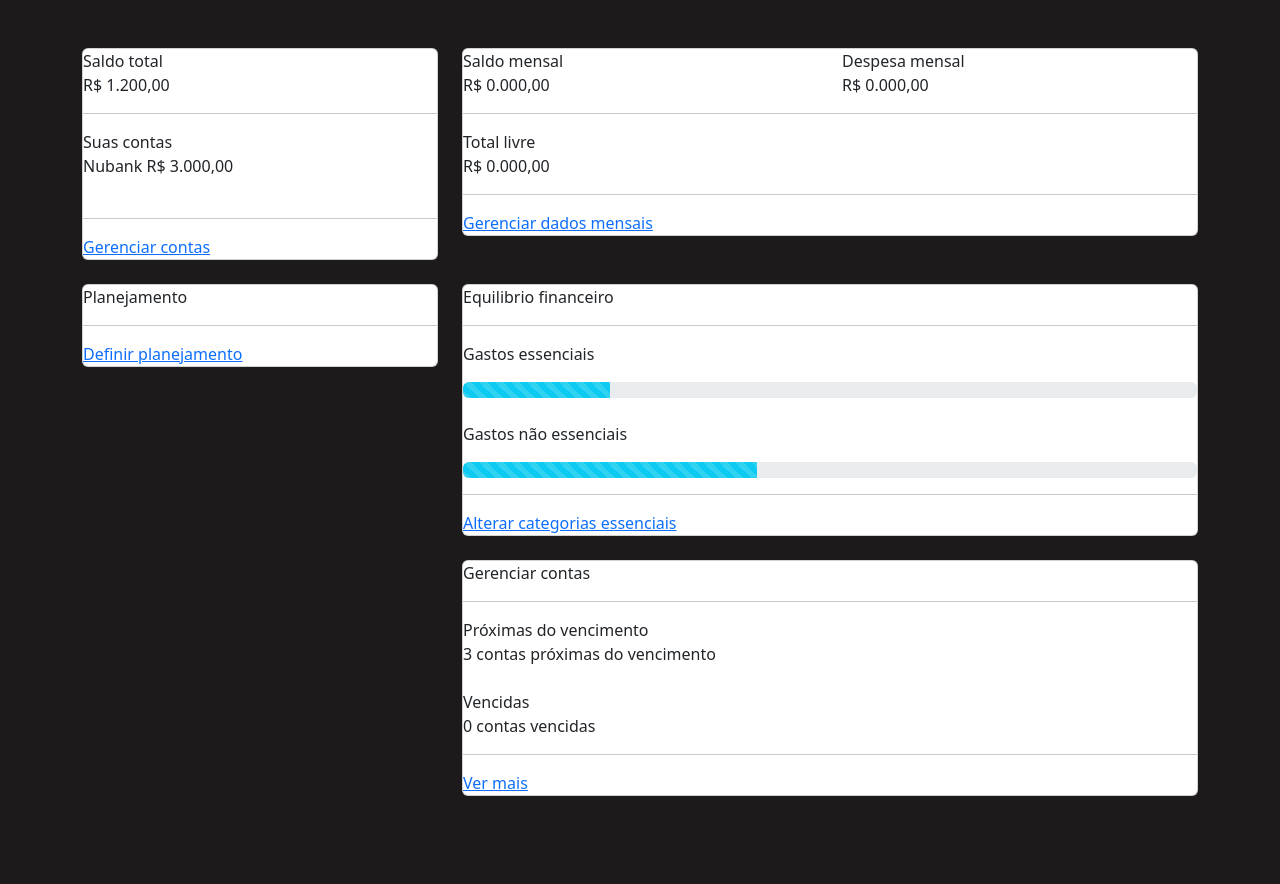
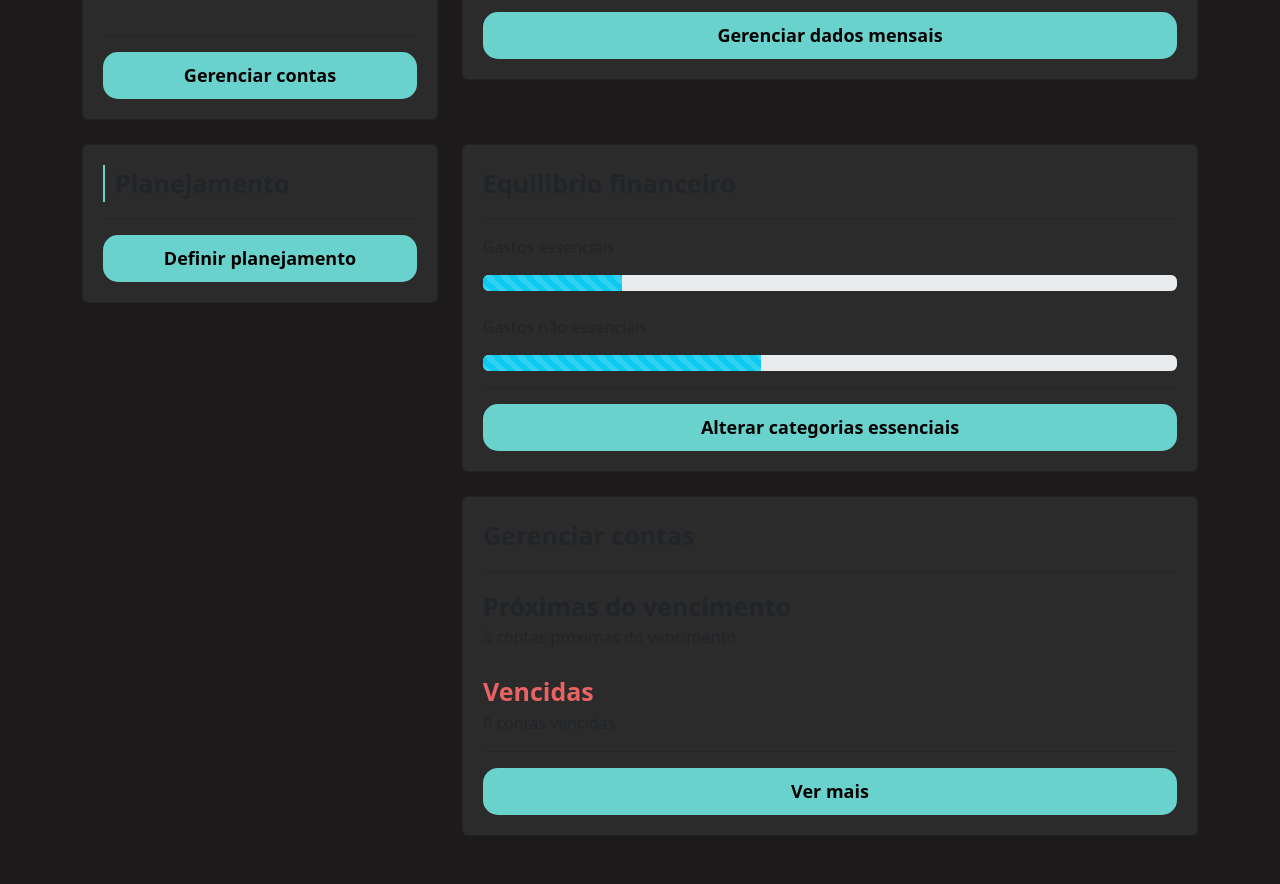
Before and after one commit to IgorDiasV/gerenciador_financeiro, a Django app: page /perfil/home/ in a window 1280 px wide. Shown: the part 430-1314 px from the top of the page. Before the commit the page ends 1226 px from the top, so only its background shows below. Run offline with Django 4.2, Linux system fonts and the light colour scheme.

Commit message:
adicionando css a  página home

```diff
--- a/templates/home.html
+++ b/templates/home.html
@@ -1,5 +1,8 @@
 {% extends 'bases/base.html' %}
-
+{% load static%}
+{% block 'head' %}
+<link href="{%static 'perfil/css/home.css'%}" rel='stylesheet'>
+{% endblock%}
 {% block 'body' %}
     <div class="container">
         <br>
--- /dev/null
+++ b/templates/static/perfil/css/home.css
@@ -0,0 +1,76 @@
+.card{
+
+    width: 100%;
+    background-color: var(--main-color);
+    padding: 20px;
+
+}
+
+.saldo{
+    border-left: 2px solid var(--contrast-color);
+    padding-left: 10px;
+}
+
+.fonte-destaque{
+
+    font-weight: bold;
+    font-size: 25px;
+
+}
+
+.font-light{
+
+    font-weight: 200;
+
+}
+
+.hr-borda{
+    color: var(--dark-color);
+}
+
+.lista-conta{
+    background-color: var(--dark-color);
+    padding: 8px;
+    border-radius: 10px;
+
+}
+.total-conta{
+    color: #B9F1D6;
+    font-weight: 200;
+    float: right;
+}
+
+.botao-principal{
+
+    text-decoration: none;
+    color: black;
+    font-weight: bold;
+    font-size: 18px;
+
+    padding: 10px;
+    background-color: var(--contrast-color);
+    text-align: center;
+    border-radius: 15px;
+    border: none;
+
+}
+
+.despesa{
+    border-right: 2px solid var(--differential-color);
+    text-align: right;
+    padding-right: 10px;
+}
+
+.negativo{
+    color: var(--differential-color);
+}
+
+.positivo{
+    color: var(--contrast-color);
+}
+
+
+.icone-setas{
+    width: 50%;
+    display: inline;
+}
```
